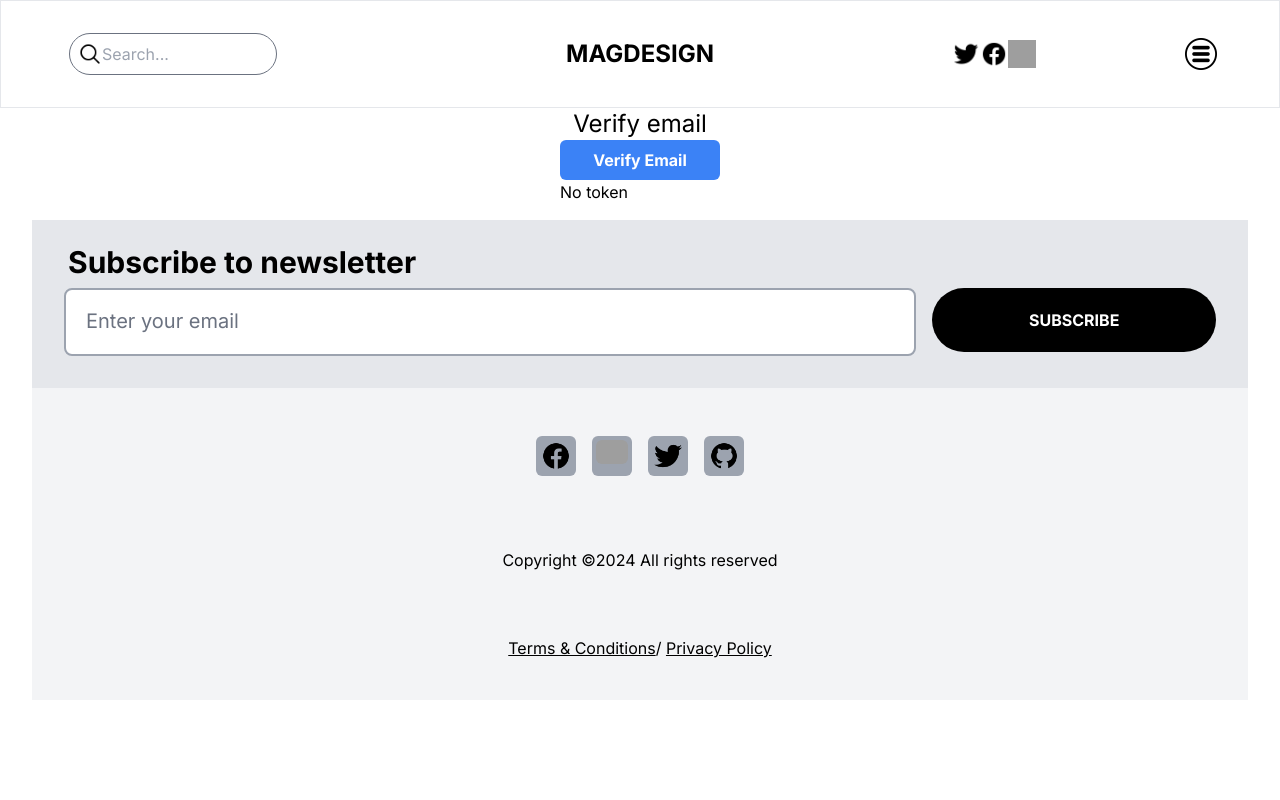
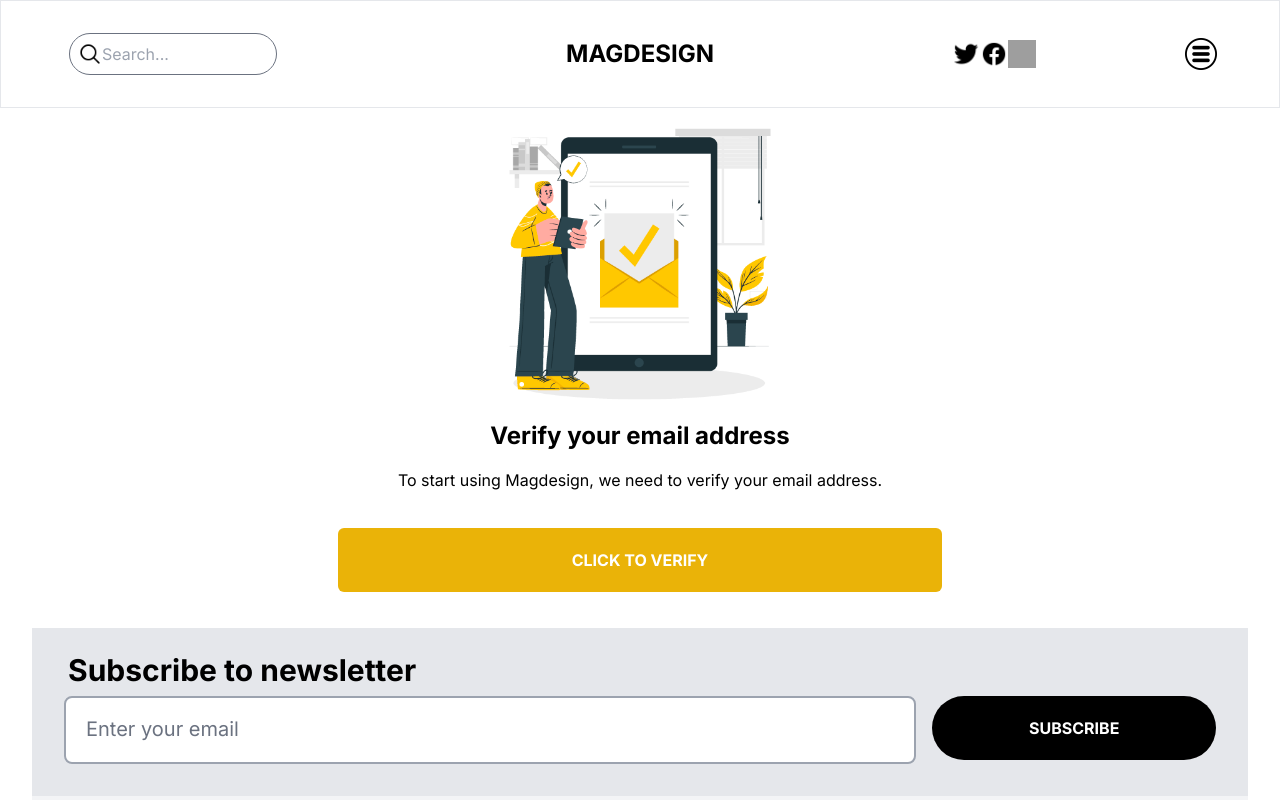
Before and after one commit to NabarajBasnet/MagDesign, a Next.js app: page /account/verifyEmail in a window 1280 px wide. Shown: the top 800 px of the page. Built offline with nearby package versions, Linux system fonts and the light colour scheme; grey boxes are pictures that could not be loaded.

Commit message:
Email verification page created and verification error fixed and improved

```diff
--- a/src/app/account/verifyEmail/page.jsx
+++ b/src/app/account/verifyEmail/page.jsx
@@ -7,21 +7,33 @@
     const router = useRouter();
     const [token, setToken] = useState('');
     const [verified, setVerified] = useState(false);
-    const [error, setError] = useState(false);
+    const [Error, setError] = useState(false);
+    const [verifying, setVerifying] = useState(false);
+    console.log('Verifying: ', verifying);
 
     const verifyUserEmail = async () => {
         try {
-            const res = await fetch(`http://localhost:3000/api/users/verifyEmail`, {
+            setVerifying(true);
+            const res = await fetch(`http://localhost:3000/api/users/verifyEmail?token=${token}`, {
                 method: "POST",
                 headers: {
-                    "Content-Type": "application/json" // Add this line
+                    "Content-Type": "application/json"
                 },
                 body: JSON.stringify({ token }),
             });
             if (res.ok) {
+                setTimeout(() => {
+                    setVerified(false);
+                }, 2500);
                 setVerified(true);
-            } else {
-                setError(true);
+                setVerifying(false);
+            }
+            else if (!res.ok) {
+                setTimeout(() => {
+                    setError(false)
+                }, 2500);
+                setError(true)
+                setVerifying(false);
             }
         } catch (error) {
             console.log('Error: ', error.message);
@@ -35,34 +47,27 @@
         console.log('Token: ', urlToken);
     }, []);
 
-    useEffect(() => {
-        if (token.length > 0) {
-            verifyUserEmail();
-        }
-    }, [token]);
 
     return (
         <section className="mx-auto px-4">
-            <div className="flex flex-col justify-center items-center">
-                <h1 className="text-2xl">Verify email</h1>
-                <div>
-                    <button onClick={verifyUserEmail} className="bg-blue-500 text-white font-bold p-2 w-40 rounded-md hover:drop-shadow-xl transition-all">
-                        Verify Email
+            <div className="flex flex-col w-full justify-center items-center">
+                <img src="/images/verificationimage.png" className="w-6/12 md:w-3/12" />
+                <h1 className="text-2xl font-bold">Verify your email address</h1>
+                <p className="py-4 text-center">To start using Magdesign, we need to verify your email address.</p>
+                <div className="flex justify-center p-5 w-full">
+                    <button onClick={verifyUserEmail} className="w-full md:w-6/12 hover:bg-gray-700 hover:text-white bg-yellow-500 text-white font-bold p-5 rounded-md hover:drop-shadow-xl transition-all">
+
+                        {verifying ? 'VERIFYING...' : 'CLICK TO VERIFY'}
                     </button>
-                    <h2>
-                        {token ? `${token}` : "No token"}
-                    </h2>
-                    {verified && (
-                        <div>
-                            Log In
-                        </div>
-                    )}
-                    {error && (
-                        <div>
-                            Verification failed. Please try again.
-                        </div>
-                    )}
                 </div>
+                {verified ? (
+                    <h1 className="text-green-600 font-semibold">Email verification successfull</h1>
+                ) : ('')}
+                {Error ? (
+                    <>
+                        <h1 className="text-red-600 font-bold">Error verifying email</h1>
+                    </>
+                ) : ('')}
             </div>
         </section>
     );
--- a/src/app/api/users/verifyEmail/route.js
+++ b/src/app/api/users/verifyEmail/route.js
@@ -11,11 +11,14 @@
         if(mongoose.connection.readyState <1 ){
             await ConnectDatabase();
         };
+        // const reqBody = await req.json();
+        // const {token} = reqBody;
 
         // Extract token from url
 
         const newUrl = new URL(req.url);
         const token = newUrl.searchParams.get('token');
+        console.log('Request token: ', token);
 
         // Validate user
 
--- a/src/utils/mailer.js
+++ b/src/utils/mailer.js
@@ -32,10 +32,10 @@
             host: "sandbox.smtp.mailtrap.io",
             port: 2525,
             auth: {
-                user: "8f07bdbe7ec256",
-                pass: "5aaf3005d665b9"
+              user: "90987e3d2df75e",
+              pass: "630892aa1d0583"
             }
-        });
+          });
 
         const mailOptions = {
             from: 'noreply@example.com', // Replace with your sender address
```
Also changed, not shown: public/images/verificationimage.png (added).
